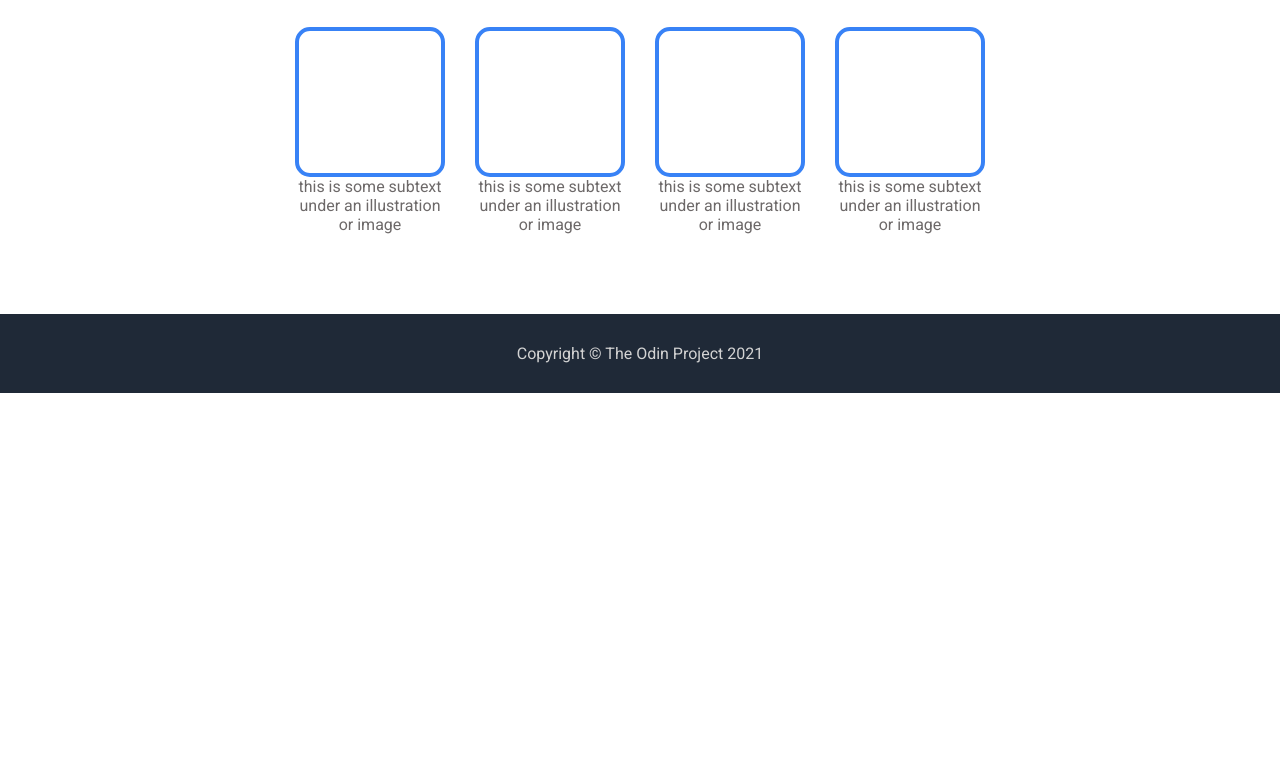
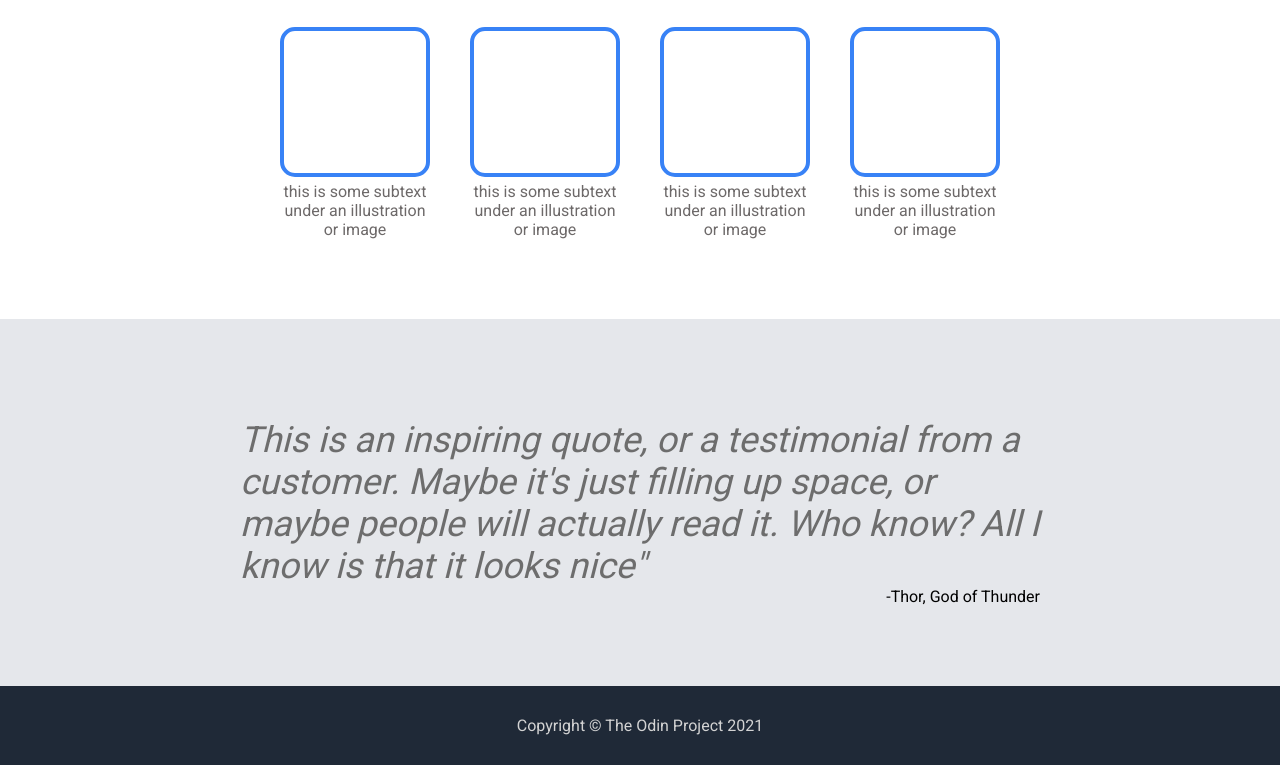
Before and after one commit to dmo98/landing-page, a plain HTML site: page index.html in a window 1280 px wide. Shown: the part 519-1284 px from the top of the page. Before the commit the page ends 912 px from the top, so only its background shows below. Drawn offline with Linux system fonts and the light colour scheme.

Commit message:
added quotes section

```diff
--- a/index.html
+++ b/index.html
@@ -49,6 +49,12 @@
             </div>
         </div>
 
+        <div class="quote">
+            <div class="quote-sentence">This is an inspiring quote, or a testimonial from a customer. Maybe it's just filling up space, or maybe people will actually read it. Who know? All I know is that it looks nice"
+            </div>
+            <div class="quote-author">-Thor, God of Thunder</div>
+        </div>
+
         <div class="footer">
             <div>
                 Copyright &copy The Odin Project 2021
--- a/style.css
+++ b/style.css
@@ -117,7 +117,7 @@ a {
 
 .info-content {
     display: flex;
-    gap: 30px;
+    gap: 40px;
     margin-bottom: 80px;
 }
 
@@ -134,6 +134,33 @@ a {
 .text {
     text-align: center;
     color: rgb(109, 105, 105);
+    margin-top: 5px;
+}
+
+.quote {
+    background-color: #e5e7eb;
+    flex: 1;
+    display: flex;
+    flex-direction: column;
+    padding-top: 100px;
+    padding-bottom: 80px;
+    /* justify-content: center; */
+    align-items: center;
+}
+
+.quote-sentence {
+    /* font-weight: lighter !important; */
+    width: 800px;
+    font-size: 36px;
+    font-style: italic;
+    color: rgb(109, 109, 109);
+}
+
+.quote-author {
+    /* font-weight: bold !important; */
+    width: 800px;
+    text-align: end;
+    color: black;
 }
 
 .footer {
```
